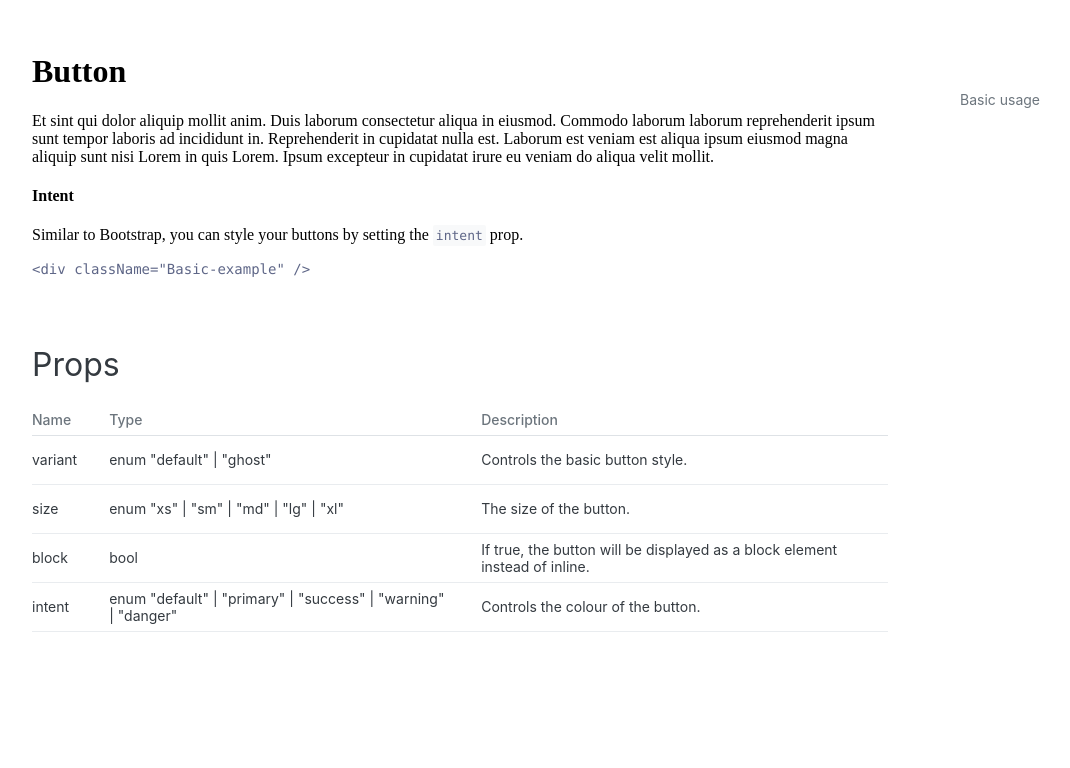
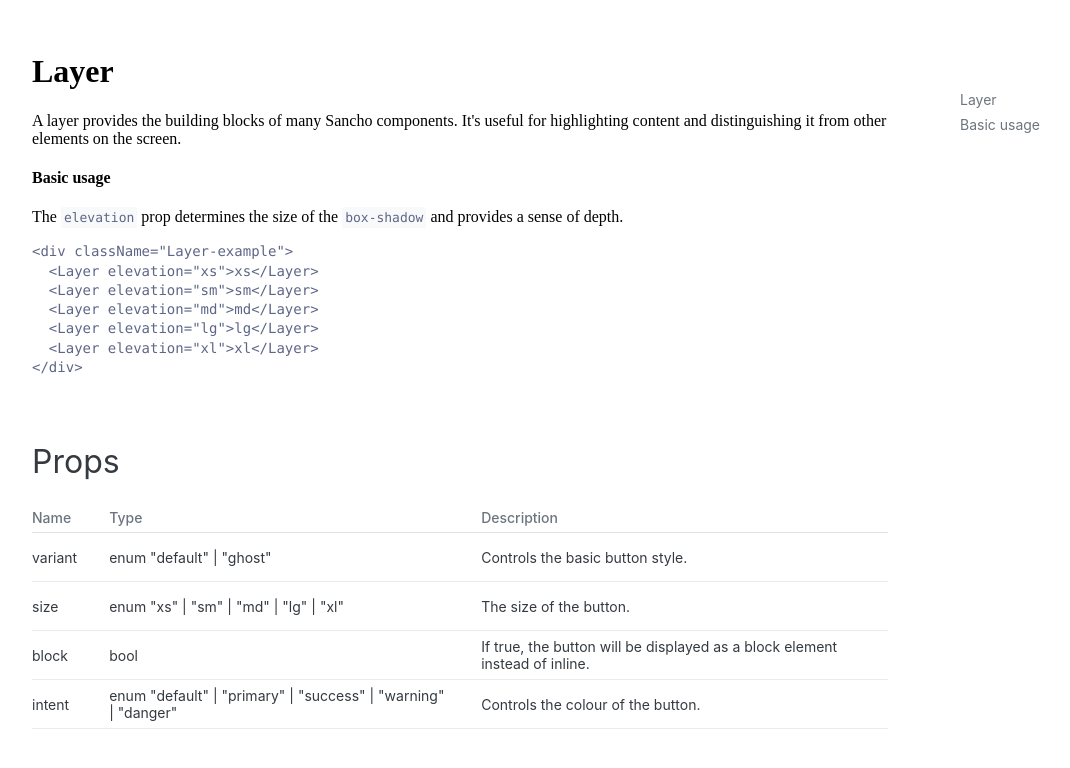
Before and after one commit to bmcmahen/sancho, a React app in the folder docs/: page /components/layer in a window 1280 px wide. Shown: the whole page, without its empty margins (56-1126 px from the left). Built offline with nearby package versions, Linux system fonts and the light colour scheme; some packages are replaced by stand-ins of ours; code samples lack their colours.

Commit message:
add layer docs, change layer shadows

````diff
--- a/docs/src/pages/components/form.mdx
+++ b/docs/src/pages/components/form.mdx
@@ -18,9 +18,7 @@ import SEO from "../../components/SEO"
 
 # Forms
 
-Et sint qui dolor aliquip mollit anim. Duis laborum consectetur aliqua in eiusmod. Commodo laborum laborum reprehenderit ipsum sunt tempor laboris ad incididunt in. Reprehenderit in cupidatat nulla est. Laborum est veniam est aliqua ipsum eiusmod magna aliquip sunt nisi Lorem in quis Lorem. Ipsum excepteur in cupidatat irure eu veniam do aliqua velit mollit.
-
-The forms module exposes four different components: `InputGroup`, `Input`, `TextArea`, `Label`
+The forms module exposes four different components: `InputGroup`, `Input`, `TextArea`, `Label`.
 
 #### InputGroup usage
 
--- a/docs/src/pages/components/icon.mdx
+++ b/docs/src/pages/components/icon.mdx
@@ -17,7 +17,7 @@ import SEO from "../../components/SEO"
 
 # Icon
 
-Et sint qui dolor aliquip mollit anim. Duis laborum consectetur aliqua in eiusmod. Commodo laborum laborum reprehenderit ipsum sunt tempor laboris ad incididunt in. Reprehenderit in cupidatat nulla est. Laborum est veniam est aliqua ipsum eiusmod magna aliquip sunt nisi Lorem in quis Lorem. Ipsum excepteur in cupidatat irure eu veniam do aliqua velit mollit.
+We make use of Blueprint's wonderful collection of icons. For accessibility purposes, icons should be used in combination with descriptive text which is either visible or hidden using the `VisuallyHidden` component.
 
 #### Basic usage
 
--- /dev/null
+++ b/docs/src/pages/components/layer.css
@@ -0,0 +1,4 @@
+.Layer-example > div {
+  margin-bottom: 2rem;
+  padding: 2rem;
+}
--- a/docs/src/pages/components/layer.mdx
+++ b/docs/src/pages/components/layer.mdx
@@ -1,26 +1,33 @@
 import { Button, Divider, Container } from "../../../../src"
-import "./button.css"
+import "./layer.css"
 import { Article } from "../../components/Layout"
 import { Props } from "../../components/Props"
 import SEO from "../../components/SEO"
 
-<SEO title="Button" />
+<SEO title="Layer" />
 
 <Container>
 <Article sidebar={[
+  { id: 'Layer', name: 'Layer'},
   { id: 'Basic usage', name: 'Basic usage' }
 ]}>
 
-# Button
+# Layer
 
-Et sint qui dolor aliquip mollit anim. Duis laborum consectetur aliqua in eiusmod. Commodo laborum laborum reprehenderit ipsum sunt tempor laboris ad incididunt in. Reprehenderit in cupidatat nulla est. Laborum est veniam est aliqua ipsum eiusmod magna aliquip sunt nisi Lorem in quis Lorem. Ipsum excepteur in cupidatat irure eu veniam do aliqua velit mollit.
+A layer provides the building blocks of many Sancho components. It's useful for highlighting content and distinguishing it from other elements on the screen.
 
-#### Intent
+#### Basic usage
 
-Similar to Bootstrap, you can style your buttons by setting the `intent` prop.
+The `elevation` prop determines the size of the `box-shadow` and provides a sense of depth.
 
 ```jsx
-<div className="Basic-example" />
+<div className="Layer-example">
+  <Layer elevation="xs">xs</Layer>
+  <Layer elevation="sm">sm</Layer>
+  <Layer elevation="md">md</Layer>
+  <Layer elevation="lg">lg</Layer>
+  <Layer elevation="xl">xl</Layer>
+</div>
 ```
 
 <Props names={["Button"]} />
--- a/docs/src/pages/components/spinner.mdx
+++ b/docs/src/pages/components/spinner.mdx
@@ -9,12 +9,13 @@ import SEO from "../../components/SEO"
 <Container>
 <Article sidebar={[
   { id: 'Spinner', name: 'Spinner'},
-  { id: 'Basic usage', name: 'Basic usage' }
+  { id: 'Basic usage', name: 'Basic usage' },
+  { id: 'Props', name: 'Props'}
 ]}>
 
 # Spinner
 
-Just your usual spinner component modelled after the one found in Bootstrap.
+Just your usual spinner component modelled after the one found in Bootstrap. By default it will delay for 400ms before displaying.
 
 #### Basic usage
 
--- a/src/Spinner.tsx
+++ b/src/Spinner.tsx
@@ -9,25 +9,42 @@ const spin = keyframes`
   }
 `;
 
-interface SpinnerProps {}
+interface SpinnerProps {
+  delay?: number;
+}
 
 // spinner css based on one provided by bootstrap
 // https://getbootstrap.com/docs/4.3/components/spinners/
 
-export function Spinner({  }: SpinnerProps) {
+export function Spinner({ delay = 400, ...other }: SpinnerProps) {
+  const [show, setShow] = React.useState(delay === 0 ? true : false);
+
+  React.useEffect(() => {
+    const timer = setTimeout(() => {
+      setShow(true);
+    }, delay);
+
+    return () => {
+      clearTimeout(timer);
+    };
+  }, [delay]);
+
   return (
     <div
       role="status"
       css={css`
+        opacity: ${show ? 1 : 0};
         display: inline-block;
         width: 1.5rem;
         height: 1.5rem;
+        transition: opacity 0.3s ease;
         vertical-align: text-bottom;
         border: 0.2em solid currentColor;
         border-right-color: transparent;
         border-radius: 50%;
         animation: ${spin} 0.75s linear infinite;
       `}
+      {...other}
     >
       <VisuallyHidden>Loading...</VisuallyHidden>
     </div>
--- a/src/Theme/index.ts
+++ b/src/Theme/index.ts
@@ -60,7 +60,7 @@ const fonts = {
 
 const shadows = {
   xs: `0 0 1px ${color(scales.neutral.N8)
-    .alpha(0.3)
+    .alpha(0.1)
     .hsl()
     .string()},
     0 0 1px 1px ${color(scales.neutral.N8)
@@ -68,22 +68,55 @@ const shadows = {
       .hsl()
       .string()}
   `,
-  sm: `0 1px 2px 0 ${color(scales.neutral.N8)
-    .alpha(0.3)
-    .hsl()
-    .string()}, 0 1px 3px 1px ${color(scales.neutral.N8)
+  sm: `0 1px 8px 0 ${color(scales.neutral.N8)
     .alpha(0.15)
     .hsl()
-    .string()}`,
+    .string()},
+    0 1px 3px 0 ${color(scales.neutral.N8)
+      .alpha(0.1)
+      .hsl()
+      .string()},
+    0 2px 3px -2px ${color(scales.neutral.N8)
+      .alpha(0.12)
+      .hsl()
+      .string()}`,
 
-  md: `0 .5rem 1rem ${color(scales.neutral.N10)
-    .alpha(0.25)
+  md: `0 1px 10px 0 ${color(scales.neutral.N8)
+    .alpha(0.15)
     .hsl()
-    .string()}`,
-  lg: `0 1rem 3rem ${color(scales.neutral.N10)
-    .alpha(0.25)
+    .string()},
+    0 6px 12px 0 ${color(scales.neutral.N8)
+      .alpha(0.1)
+      .hsl()
+      .string()},
+    0 6px 15px -2px ${color(scales.neutral.N8)
+      .alpha(0.12)
+      .hsl()
+      .string()}`,
+  lg: `0 1px 10px 0 ${color(scales.neutral.N8)
+    .alpha(0.15)
     .hsl()
-    .string()}`
+    .string()},
+    0 15px 22px 0 ${color(scales.neutral.N8)
+      .alpha(0.1)
+      .hsl()
+      .string()},
+    0 15px 25px -2px ${color(scales.neutral.N8)
+      .alpha(0.12)
+      .hsl()
+      .string()}`,
+  xl: `0 1px 10px 0 ${color(scales.neutral.N8)
+    .alpha(0.15)
+    .hsl()
+    .string()},
+    0 25px 35px 0 ${color(scales.neutral.N8)
+      .alpha(0.1)
+      .hsl()
+      .string()},
+    0 25px 40px -2px ${color(scales.neutral.N8)
+      .alpha(0.12)
+      .hsl()
+      .string()}`
 };
 
 export const theme = {
````
